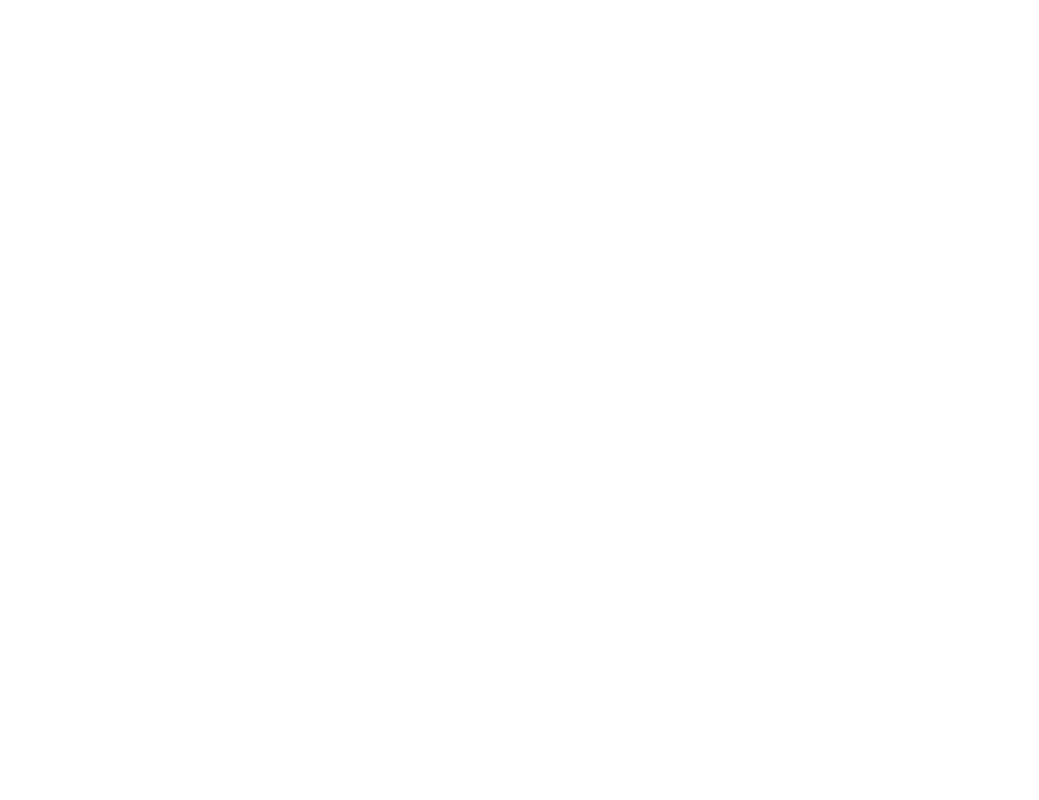
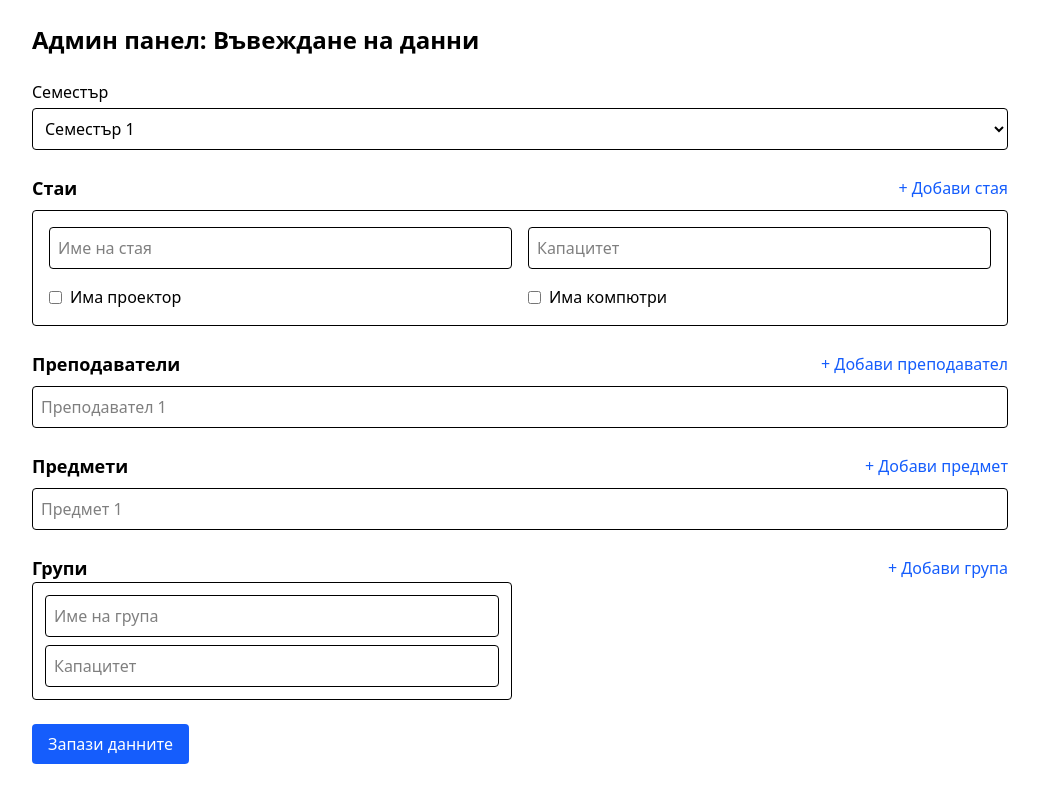
Before and after one commit to pen4aka/ScheduleGenerator, a React (Vite) app in the folder schedule-frontend/: page /admin in a window 1280 px wide. Before the commit this address had no page. Shown: the whole page, without its empty margins (120-1159 px from the left). Built offline with nearby package versions, Linux system fonts and the light colour scheme.

Commit message:
Added an Admin panel for implementing data by the admin

```diff
--- /dev/null
+++ b/schedule-frontend/public/credentials.json
@@ -0,0 +1,6 @@
+[
+  {
+    "username": "admin",
+    "password": "admin123"
+  }
+]
--- a/schedule-frontend/src/App.jsx
+++ b/schedule-frontend/src/App.jsx
@@ -1,13 +1,14 @@
 import { BrowserRouter as Router, Routes, Route } from "react-router-dom";
 import Login from "./pages/Login";
+import AdminPanel from "./pages/AdminPanel";
 import Dashboard from "./pages/Dashboard";
-import SchedulePage from "./pages/SchedulePage";
 
 function App() {
   return (
     <Router>
       <Routes>
         <Route path="/" element={<Login />} />
+        <Route path="/admin" element={<AdminPanel />} />
         <Route path="/dashboard" element={<Dashboard />} />
         {/* <Route path="/schedule" element={<SchedulePage />} /> */}
       </Routes>
--- /dev/null
+++ b/schedule-frontend/src/pages/AdminPanel.jsx
@@ -0,0 +1,232 @@
+import { useState } from "react";
+
+export default function AdminPanel() {
+  const [semester, setSemester] = useState(1);
+  const [rooms, setRooms] = useState([
+    { name: "", capacity: "", projector: false, computers: false },
+  ]);
+  const [teachers, setTeachers] = useState([""]);
+  const [subjects, setSubjects] = useState([""]);
+  const [groups, setGroups] = useState([{ name: "", size: "" }]);
+
+  const handleSubmit = (e) => {
+    e.preventDefault();
+    console.log("Изпратени данни:", {
+      semester,
+      rooms,
+      teachers,
+      subjects,
+      groups,
+    });
+  };
+
+  const addRoom = () => {
+    setRooms([
+      ...rooms,
+      { name: "", capacity: "", projector: false, computers: false },
+    ]);
+  };
+
+  const addTeacher = () => {
+    setTeachers([...teachers, ""]);
+  };
+
+  const addSubject = () => {
+    setSubjects([...subjects, ""]);
+  };
+
+  const addGroup = () => {
+    setGroups([...groups, { name: "", size: "" }]);
+  };
+
+  return (
+    <div className="p-6 max-w-5xl mx-auto">
+      <h1 className="text-2xl font-bold mb-6">
+        Админ панел: Въвеждане на данни
+      </h1>
+
+      <form onSubmit={handleSubmit} className="space-y-6">
+        <div>
+          <label className="font-medium block mb-1">Семестър</label>
+          <select
+            value={semester}
+            onChange={(e) => setSemester(parseInt(e.target.value))}
+            className="w-full border p-2 rounded"
+          >
+            {[...Array(8)].map((_, i) => (
+              <option key={i} value={i + 1}>
+                Семестър {i + 1}
+              </option>
+            ))}
+          </select>
+        </div>
+
+        {/* Стаи */}
+        <div>
+          <div className="flex justify-between items-center">
+            <h2 className="text-lg font-semibold">Стаи</h2>
+            <button type="button" onClick={addRoom} className="text-blue-600">
+              + Добави стая
+            </button>
+          </div>
+          {rooms.map((room, i) => (
+            <div
+              key={i}
+              className="grid grid-cols-2 gap-4 border p-4 mt-2 rounded"
+            >
+              <input
+                placeholder="Име на стая"
+                value={room.name}
+                onChange={(e) => {
+                  const newRooms = [...rooms];
+                  newRooms[i].name = e.target.value;
+                  setRooms(newRooms);
+                }}
+                className="border p-2 rounded"
+                required
+              />
+              <input
+                placeholder="Капацитет"
+                type="number"
+                value={room.capacity}
+                onChange={(e) => {
+                  const newRooms = [...rooms];
+                  newRooms[i].capacity = e.target.value;
+                  setRooms(newRooms);
+                }}
+                className="border p-2 rounded"
+                required
+              />
+              <label className="col-span-1 flex items-center gap-2">
+                <input
+                  type="checkbox"
+                  checked={room.projector}
+                  onChange={(e) => {
+                    const newRooms = [...rooms];
+                    newRooms[i].projector = e.target.checked;
+                    setRooms(newRooms);
+                  }}
+                />
+                Има проектор
+              </label>
+              <label className="col-span-1 flex items-center gap-2">
+                <input
+                  type="checkbox"
+                  checked={room.computers}
+                  onChange={(e) => {
+                    const newRooms = [...rooms];
+                    newRooms[i].computers = e.target.checked;
+                    setRooms(newRooms);
+                  }}
+                />
+                Има компютри
+              </label>
+            </div>
+          ))}
+        </div>
+
+        {/* Преподаватели */}
+        <div>
+          <div className="flex justify-between items-center">
+            <h2 className="text-lg font-semibold">Преподаватели</h2>
+            <button
+              type="button"
+              onClick={addTeacher}
+              className="text-blue-600"
+            >
+              + Добави преподавател
+            </button>
+          </div>
+          {teachers.map((name, i) => (
+            <input
+              key={i}
+              value={name}
+              placeholder={`Преподавател ${i + 1}`}
+              onChange={(e) => {
+                const updated = [...teachers];
+                updated[i] = e.target.value;
+                setTeachers(updated);
+              }}
+              className="w-full border p-2 rounded mt-2"
+              required
+            />
+          ))}
+        </div>
+
+        {/* Предмети */}
+        <div>
+          <div className="flex justify-between items-center">
+            <h2 className="text-lg font-semibold">Предмети</h2>
+            <button
+              type="button"
+              onClick={addSubject}
+              className="text-blue-600"
+            >
+              + Добави предмет
+            </button>
+          </div>
+          {subjects.map((name, i) => (
+            <input
+              key={i}
+              value={name}
+              placeholder={`Предмет ${i + 1}`}
+              onChange={(e) => {
+                const updated = [...subjects];
+                updated[i] = e.target.value;
+                setSubjects(updated);
+              }}
+              className="w-full border p-2 rounded mt-2"
+              required
+            />
+          ))}
+        </div>
+
+        {/* Групи */}
+        <div>
+          <div className="flex justify-between items-center">
+            <h2 className="text-lg font-semibold">Групи</h2>
+            <button type="button" onClick={addGroup} className="text-blue-600">
+              + Добави група
+            </button>
+          </div>
+          <div className="grid grid-cols-2 gap-4">
+            {groups.map((group, i) => (
+              <div key={i} className="border p-3 rounded">
+                <input
+                  placeholder="Име на група"
+                  value={group.name}
+                  onChange={(e) => {
+                    const updated = [...groups];
+                    updated[i].name = e.target.value;
+                    setGroups(updated);
+                  }}
+                  className="w-full border p-2 rounded mb-2"
+                  required
+                />
+                <input
+                  placeholder="Капацитет"
+                  type="number"
+                  value={group.size}
+                  onChange={(e) => {
+                    const updated = [...groups];
+                    updated[i].size = e.target.value;
+                    setGroups(updated);
+                  }}
+                  className="w-full border p-2 rounded"
+                  required
+                />
+              </div>
+            ))}
+          </div>
+        </div>
+
+        <button
+          type="submit"
+          className="bg-blue-600 hover:bg-blue-700 text-white px-4 py-2 rounded"
+        >
+          Запази данните
+        </button>
+      </form>
+    </div>
+  );
+}
--- a/schedule-frontend/src/pages/Login.jsx
+++ b/schedule-frontend/src/pages/Login.jsx
@@ -1,54 +1,65 @@
-import { useState } from "react";
+import { useState, useEffect } from "react";
 import { useNavigate } from "react-router-dom";
-
-// Локални креденшъли за тест
-const adminCredentials = {
-  admin: "admin123",
-  testuser: "pass456",
-};
 
 export default function Login() {
   const [username, setUsername] = useState("");
   const [password, setPassword] = useState("");
+  const [credentials, setCredentials] = useState([]);
   const navigate = useNavigate();
+
+  useEffect(() => {
+    fetch("/credentials.json")
+      .then((res) => res.json())
+      .then((data) => setCredentials(data))
+      .catch((err) =>
+        console.error("Грешка при зареждане на credentials:", err)
+      );
+  }, []);
 
   const handleSubmit = (e) => {
     e.preventDefault();
 
-    if (adminCredentials[username] && adminCredentials[username] === password) {
-      navigate("/dashboard");
-    } else {
+    const match = credentials.find(
+      (user) => user.username === username && user.password === password
+    );
+
+    if (!match) {
       alert("Невалидно потребителско име или парола");
+      return;
     }
+
+    navigate("/admin");
   };
 
   return (
     <div className="min-h-screen flex items-center justify-center bg-gray-100">
       <form
         onSubmit={handleSubmit}
-        className="bg-white p-8 rounded shadow-md w-full max-w-sm"
+        className="bg-white p-8 rounded shadow-md w-full max-w-md space-y-4"
       >
-        <h2 className="text-2xl font-bold mb-6 text-center">Админ Вход</h2>
+        <h2 className="text-2xl font-bold text-center">Админ Вход</h2>
 
-        <label className="block mb-2 text-sm font-medium">
-          Потребителско име
-        </label>
+        <div>
+          <label className="block mb-1 font-medium">Потребителско име</label>
           <input
             type="text"
             value={username}
             onChange={(e) => setUsername(e.target.value)}
-          className="w-full p-2 mb-4 border rounded"
+            className="w-full border p-2 rounded"
             required
           />
+        </div>
 
-        <label className="block mb-2 text-sm font-medium">Парола</label>
+        <div>
+          <label className="block mb-1 font-medium">Парола</label>
           <input
             type="password"
             value={password}
             onChange={(e) => setPassword(e.target.value)}
-          className="w-full p-2 mb-6 border rounded"
+            className="w-full border p-2 rounded"
             required
           />
+        </div>
 
         <button
           type="submit"
--- a/schedule-frontend/src/pages/SchedulePage.jsx
+++ /dev/null
@@ -1,3 +0,0 @@
-export default function SchedulePage() {
-  return <div className="p-8">Тук ще се показва таблицата по семестър</div>;
-}
```
Lines whose indentation alone changed are shown as unchanged.
